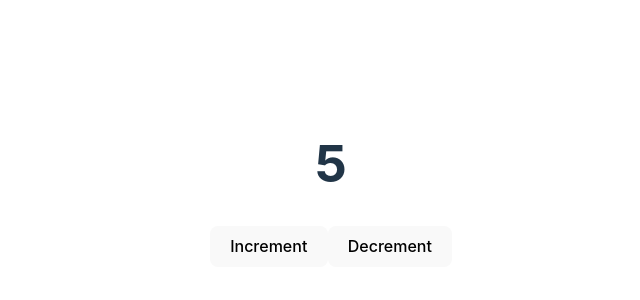
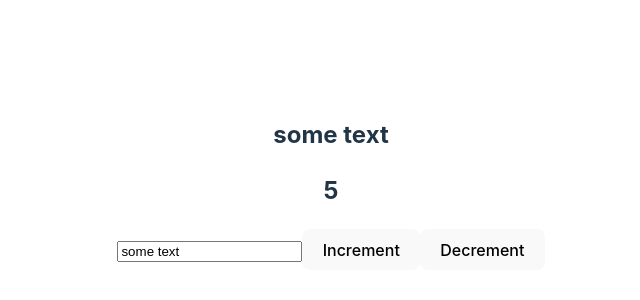
Before and after one commit to UMAtaullin/react-fc, a React (Vite) app: page / in a window 1280 px wide. Shown: the part 216-516 px from the top of the page, without its empty margins (309-949 px from the left). Built offline with nearby package versions, Linux system fonts and the light colour scheme.

Commit message:
binding state

```diff
--- a/src/App.jsx
+++ b/src/App.jsx
@@ -6,6 +6,7 @@ import './App.css'
 function App() {
 
   const [likes, setLikes] = useState(5)
+  const [value, setValues] = useState('some text')
 
   function plus() {
     setLikes(likes + 1)
@@ -16,7 +17,13 @@ function App() {
 
   return (
     <>
-      <h1>{likes}</h1>
+      <h2>{value}</h2>
+      <h2>{likes}</h2>
+      <input
+        type="text"
+        value={value}
+        onChange={e => setValues(e.target.value)}
+        />
       <button onClick={plus}>Increment</button>
       <button onClick={minus}>Decrement</button>
     </>
```
